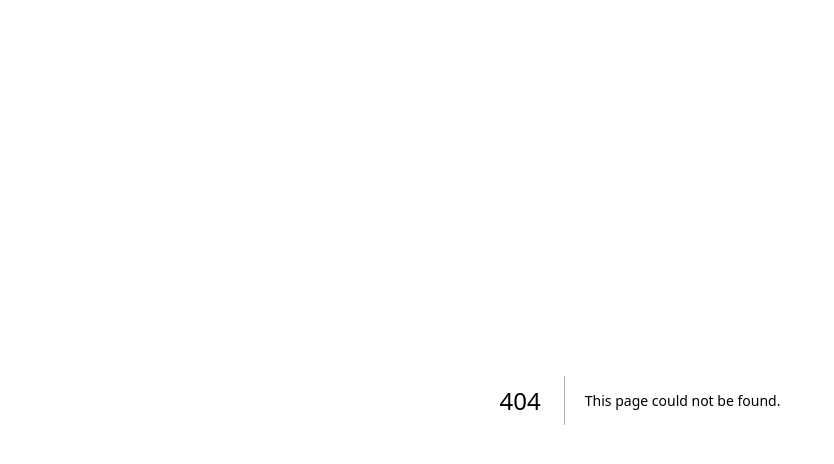
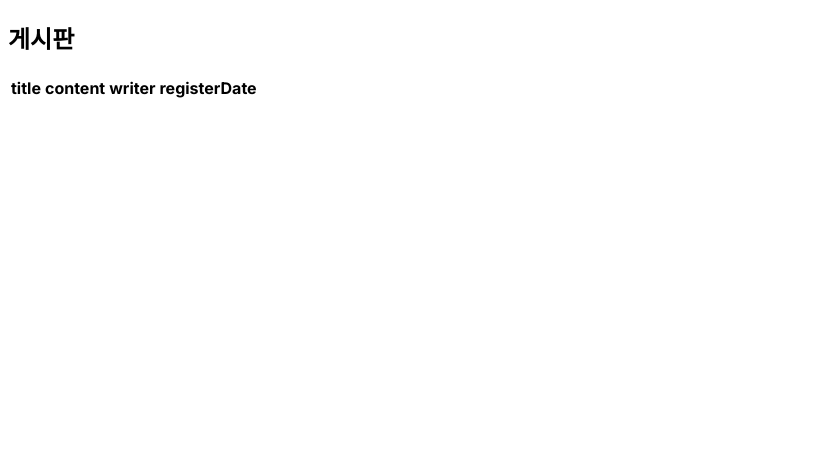
Before and after one commit to chldmsqls34/linus-team-fe, a Next.js app: page /articles in a window 1280 px wide. Before the commit this address had no page. Shown: the top 464 px of the page, without its empty margins (0-834 px from the left). Built offline with nearby package versions, Linux system fonts and the light colour scheme.

Commit message:
Feat : Article

```diff
--- /dev/null
+++ b/app/articles/page.tsx
@@ -0,0 +1,47 @@
+'use client'
+
+import { useRouter } from "next/navigation";
+
+interface IArticle{
+    id: number,
+    title: string,
+    content: string,
+    writer: string,
+    registerDate: string
+}
+
+const Article = (v: IArticle)=>{
+    return(
+        <tr key={v.id}>
+            <td>{v.title}</td>
+            <td>{v.content}</td>
+            <td>{v.writer}</td>
+            <td>{v.registerDate}</td>
+        </tr>
+    )
+}
+
+export default function Articles(){
+    const router = useRouter();
+    const article = [
+        {id : 0, title : '', content : '', writer : '', registerDate : ''}
+    ]
+
+    const articleList = article.map((v) => (<Article {...v}/>))
+
+    return (<>
+        <h2>게시판</h2>
+        <table>
+            <tr>
+        <th>title</th>
+        <th>content</th>
+        <th>writer</th>
+        <th>registerDate</th>
+        </tr>
+        <thead></thead>
+        <tbody>
+        {articleList}
+        </tbody>
+        </table>
+    </>)
+}
--- a/app/join/page.tsx
+++ b/app/join/page.tsx
@@ -40,6 +40,7 @@ export default function Join() {
   const handleWeight = (e : any)=>{
     setWeight(e.target.value)
   }
+  const router = useRouter();
 
   const handleSubmit = ()=>{
     alert("리퀘스트가 가져가는 아이디 : " + username);
@@ -54,8 +55,8 @@ export default function Join() {
     }
 
     axios.post(url, data, {headers: config}).then(res => {
-      alert("리스판스가 가져온 이름: " + JSON.stringify(res.data.username))
-      alert("리스판스가 가져온 비밀번호:"+JSON.stringify(res.data.password))
+      alert("리스판스가 가져온 정보 : " + JSON.stringify(res.data))
+      router.push('/login');
     })
   }
 
```
Also changed, not shown: app/articles/new-article/page.tsx (added, +12 -0 lines), app/companies/page.tsx (added, +48 -0 lines), app/login/page.tsx (+8 -9 lines), 1 other file (tests, documents, lock files or other folders).
